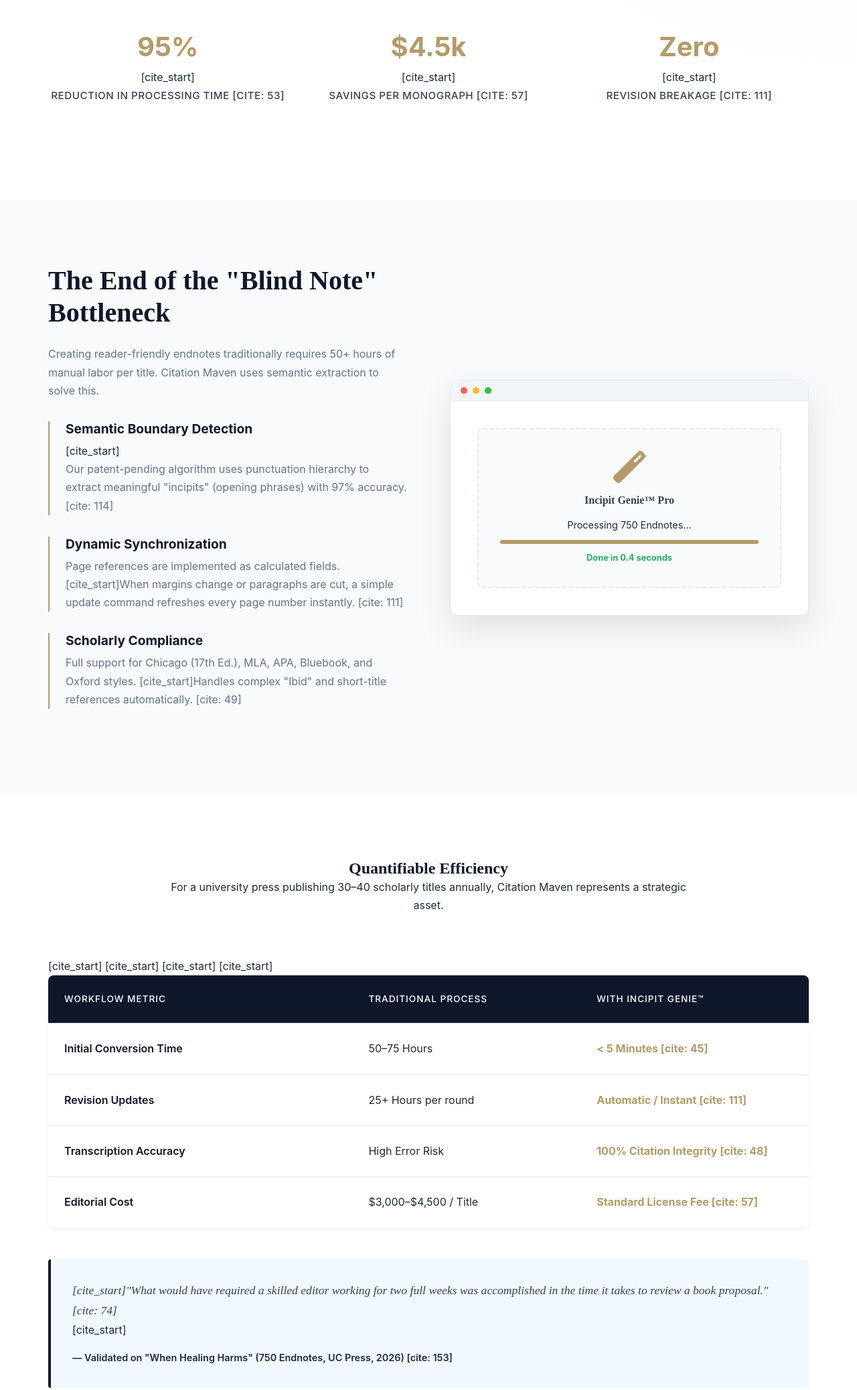
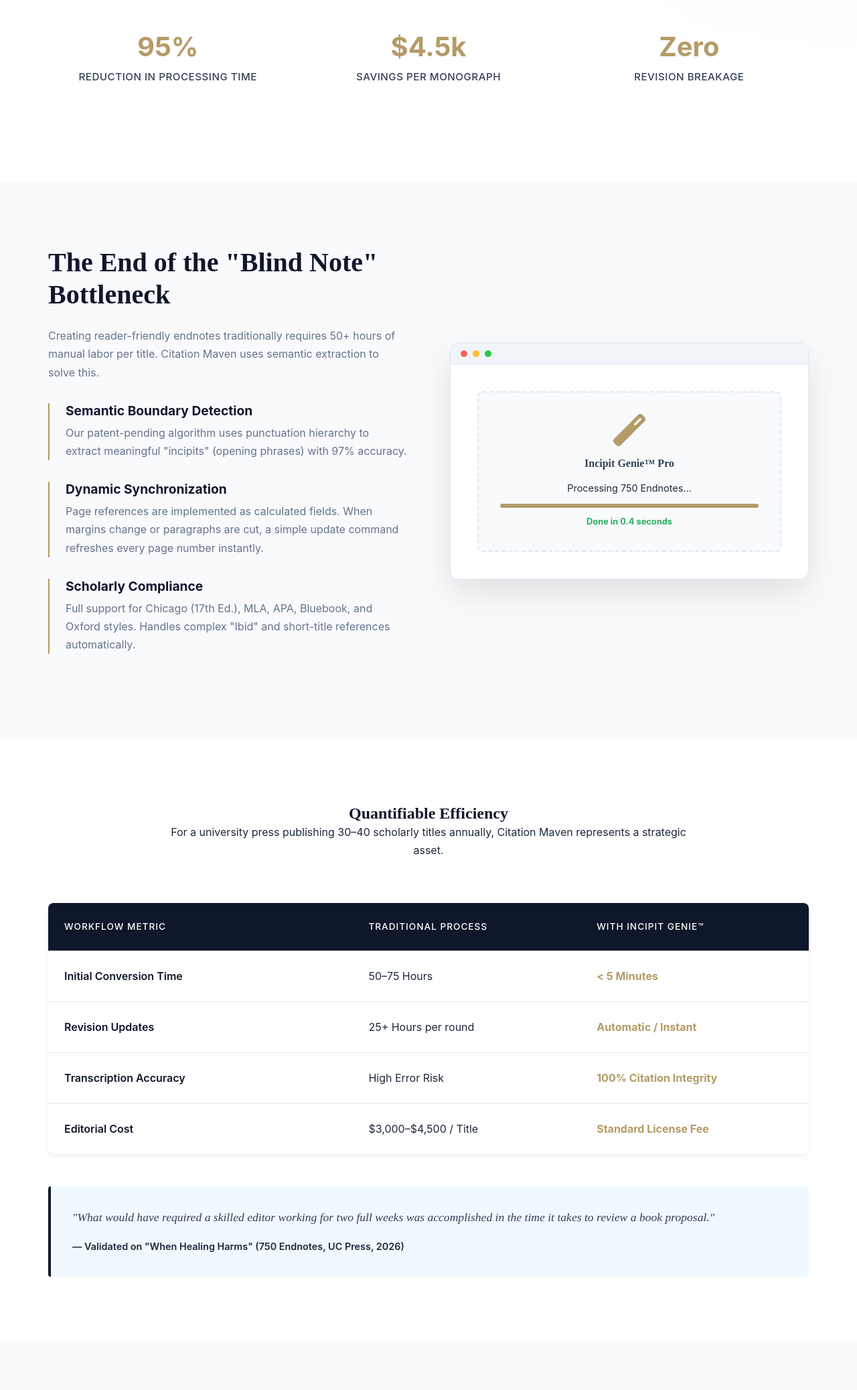
Before and after one commit to caplane/Citemaven, a plain HTML site: page index.html in a window 1280 px wide. Shown: the part 680-2755 px from the top of the page at 67% size. Drawn offline with Linux system fonts and the light colour scheme.

Commit message:
Update index.html

```diff
--- a/index.html
+++ b/index.html
@@ -325,7 +325,7 @@
     <section class="hero">
         <div class="container">
             <div class="patent-badge">
-                [cite_start]<i class="fas fa-lock"></i> Patent Pending <span>US 63/923,213</span> [cite: 7]
+                <i class="fas fa-lock"></i> Patent Pending <span>US 63/923,213</span>
             </div>
             <h1>Automated Editorial Precision for University Presses</h1>
             <p>Citation Maven introduces <strong>Incipit Genie™</strong>: The first algorithmic workflow to automate "blind note" conversion and dynamic pagination for scholarly manuscripts.</p>
@@ -334,15 +334,15 @@
             <div class="stats-grid">
                 <div class="stat-item">
                     <h3>95%</h3>
-                    [cite_start]<p>Reduction in Processing Time [cite: 53]</p>
+                    <p>Reduction in Processing Time </p>
                 </div>
                 <div class="stat-item">
                     <h3>$4.5k</h3>
-                    [cite_start]<p>Savings Per Monograph [cite: 57]</p>
+                    <p>Savings Per Monograph </p>
                 </div>
                 <div class="stat-item">
                     <h3>Zero</h3>
-                    [cite_start]<p>Revision Breakage [cite: 111]</p>
+                    <p>Revision Breakage </p>
                 </div>
             </div>
         </div>
@@ -359,17 +359,17 @@
 
                     <div class="product-feature">
                         <h4>Semantic Boundary Detection</h4>
-                        [cite_start]<p>Our patent-pending algorithm uses punctuation hierarchy to extract meaningful "incipits" (opening phrases) with 97% accuracy. [cite: 114]</p>
+                        <p>Our patent-pending algorithm uses punctuation hierarchy to extract meaningful "incipits" (opening phrases) with 97% accuracy. </p>
                     </div>
 
                     <div class="product-feature">
                         <h4>Dynamic Synchronization</h4>
-                        <p>Page references are implemented as calculated fields. [cite_start]When margins change or paragraphs are cut, a simple update command refreshes every page number instantly. [cite: 111]</p>
+                        <p>Page references are implemented as calculated fields. When margins change or paragraphs are cut, a simple update command refreshes every page number instantly. </p>
                     </div>
 
                     <div class="product-feature">
                         <h4>Scholarly Compliance</h4>
-                        <p>Full support for Chicago (17th Ed.), MLA, APA, Bluebook, and Oxford styles. [cite_start]Handles complex "Ibid" and short-title references automatically. [cite: 49]</p>
+                        <p>Full support for Chicago (17th Ed.), MLA, APA, Bluebook, and Oxford styles. Handles complex "Ibid" and short-title references automatically. </p>
                     </div>
                 </div>
 
@@ -414,31 +414,31 @@
                     <tr>
                         <td>Initial Conversion Time</td>
                         <td>50–75 Hours</td>
-                        [cite_start]<td class="highlight-cell">&lt; 5 Minutes [cite: 45]</td>
+                        <td class="highlight-cell">&lt; 5 Minutes </td>
                     </tr>
                     <tr>
                         <td>Revision Updates</td>
                         <td>25+ Hours per round</td>
-                        [cite_start]<td class="highlight-cell">Automatic / Instant [cite: 111]</td>
+                        <td class="highlight-cell">Automatic / Instant </td>
                     </tr>
                     <tr>
                         <td>Transcription Accuracy</td>
                         <td>High Error Risk</td>
-                        [cite_start]<td class="highlight-cell">100% Citation Integrity [cite: 48]</td>
+                        <td class="highlight-cell">100% Citation Integrity </td>
                     </tr>
                     <tr>
                         <td>Editorial Cost</td>
                         <td>$3,000–$4,500 / Title</td>
-                        [cite_start]<td class="highlight-cell">Standard License Fee [cite: 57]</td>
+                        <td class="highlight-cell">Standard License Fee </td>
                     </tr>
                 </tbody>
             </table>
 
             <div style="margin-top: 3rem; background: #f0f9ff; padding: 2rem; border-left: 4px solid var(--primary); border-radius: 4px;">
                 <p style="font-style: italic; font-family: var(--font-heading); font-size: 1.1rem; color: var(--secondary);">
-                    [cite_start]"What would have required a skilled editor working for two full weeks was accomplished in the time it takes to review a book proposal." [cite: 74]
+                    "What would have required a skilled editor working for two full weeks was accomplished in the time it takes to review a book proposal."
                 </p>
-                [cite_start]<p style="margin-top: 1rem; font-weight: 600; font-size: 0.9rem;">— Validated on "When Healing Harms" (750 Endnotes, UC Press, 2026) [cite: 153]</p>
+                <p style="margin-top: 1rem; font-weight: 600; font-size: 0.9rem;">— Validated on "When Healing Harms" (750 Endnotes, UC Press, 2026) </p>
             </div>
         </div>
     </section>
@@ -453,10 +453,10 @@
                          Citation Maven was founded to bridge the gap between scholarly rigor and production efficiency. The technology was conceived when Dr. Caplan realized that authors naturally encode semantic boundaries in their citations through punctuation.
                      </p>
                      <p>
-                         [cite_start]Rather than treating punctuation as noise, Incipit Genie uses it as a hierarchical map to automate the most laborious aspect of academic publishing. [cite: 187]
+                         Rather than treating punctuation as noise, Incipit Genie uses it as a hierarchical map to automate the most laborious aspect of academic publishing.
                      </p>
                      <p style="margin-top: 1.5rem; font-weight: 600;">
-                        [cite_start]<i class="fas fa-map-marker-alt" style="color: var(--accent); margin-right: 8px;"></i> Bethesda, Maryland [cite: 163]
+                        <i class="fas fa-map-marker-alt" style="color: var(--accent); margin-right: 8px;"></i> Bethesda, Maryland
                      </p>
                 </div>
                 <div style="background: #e2e8f0; height: 400px; border-radius: 8px; display: flex; align-items: center; justify-content: center;">
@@ -484,14 +484,14 @@
                 <div class="footer-links">
                     <h4>Contact</h4>
                     <ul>
-                        [cite_start]<li><a href="mailto:enterprise@incipitgenie.com">enterprise@incipitgenie.com</a> [cite: 134]</li>
+                        <li><a href="mailto:enterprise@incipitgenie.com">enterprise@incipitgenie.com</a> </li>
                         <li><a href="#">Request Demo</a></li>
                         <li><a href="#">Support</a></li>
                     </ul>
                 </div>
             </div>
             <div class="legal-line">
-                <p>&copy; 2025 Citation Maven LLC. All Rights Reserved. US Patent Pending App. [cite_start]#63/923,213. [cite: 7]</p>
+                <p>&copy; 2025 Citation Maven LLC. All Rights Reserved. US Patent Pending App. #63/923,213. </p>
             </div>
         </div>
     </footer>
```
